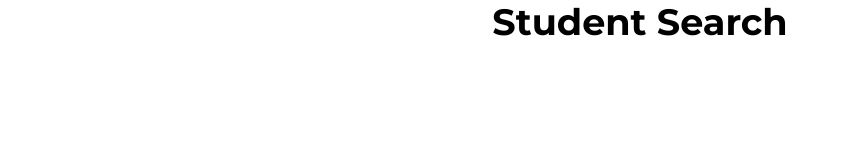
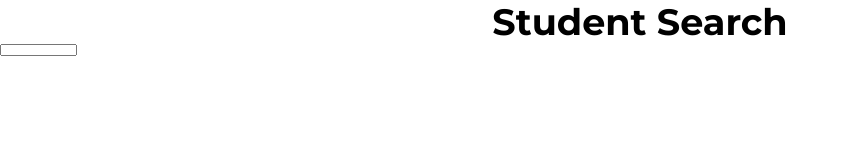
Before and after one commit to sitechtimes/club-attendence-frontend, a Vue app in the folder caFront/: page /student in a window 1280 px wide. Shown: the top 160 px of the page, without its empty margins (0-848 px from the left). Built offline with nearby package versions, Linux system fonts and the light colour scheme; what vue3-google-login would draw is missing.

Commit message:
:trollface:

```diff
--- a/caFront/src/views/StudentSearch.vue
+++ b/caFront/src/views/StudentSearch.vue
@@ -3,6 +3,12 @@
         <h2>
             Student Search
         </h2>
+
+        <section class="top">
+            <input type="text">
+        </section>
+
+
     </div>
 </template>
 
```
Also changed, not shown: caFront/src/stores/studentSearch.ts (added, +14 -0 lines).
